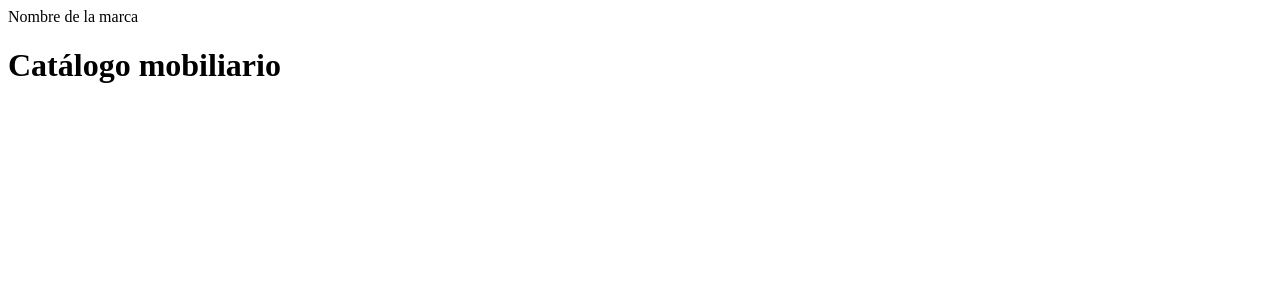
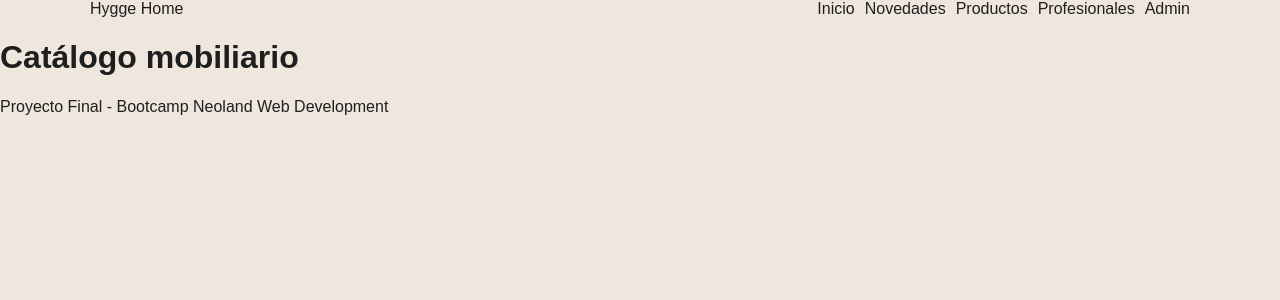
Before and after one commit to Albema1990/frontend-proyecto-mobiliario-alvaro-benitez, a React (Vite) app: page / in a window 1280 px wide. Shown: the top 300 px of the page. Built offline with nearby package versions, Linux system fonts and the light colour scheme.

Commit message:
CSS repaso y README documentación

```diff
--- a/src/components/Footer.jsx
+++ b/src/components/Footer.jsx
@@ -1,5 +1,9 @@
 function Footer (){
-    return (<footer></footer>);
+    return (<footer>
+        <div>
+            <p>Proyecto Final - Bootcamp Neoland Web Development</p>
+        </div>
+    </footer>);
 }
 
 export default Footer;
--- a/src/components/Header.jsx
+++ b/src/components/Header.jsx
@@ -3,8 +3,10 @@ import Navbar from "./Navbar";
 function Header() {
   return (
     <header>
-      <div>Nombre de la marca</div>
-      <Navbar />
+      <div className="header-content container">
+        <div>Hygge Home</div>
+        <Navbar />
+      </div>
     </header>
   );
 }
--- a/src/components/Navbar.jsx
+++ b/src/components/Navbar.jsx
@@ -1,5 +1,11 @@
 function Navbar(){
-    return (<nav></nav>);
+    return (<nav>
+        <a href="#">Inicio</a>
+        <a href="#">Novedades</a>
+        <a href="#">Productos</a>
+        <a href="">Profesionales</a>
+        <a href="#">Admin</a>
+    </nav>);
 }
 
 export default Navbar;
--- a/src/index.css
+++ b/src/index.css
@@ -0,0 +1,37 @@
+/*reset*/
+* {
+    box-sizing: border-box;
+}
+
+body {
+    margin: 0;
+    font-family: Arial, Helvetica, sans-serif;
+    background-color: #EFE6DD;
+    color: #1F1F1F;
+}
+
+a {
+    text-decoration: none;
+    color: inherit;
+}
+
+.container {
+    width: min(1100px, 90%);
+    margin: auto;
+}
+
+.header-content {
+    display: flex; /*para alinear los elementos*/
+    justify-content: space-between; /*para separar los elementos*/
+}
+
+.header-content nav {
+    display : flex; /*para alinear los enlaces*/
+    gap : 10px; /*para separar los enlaces*/
+}
+
+/* h1 {
+    height: 100px;
+    border: 5px solid red;
+    padding: 10px;
+} */
```
Also changed, not shown: 1 other file (tests, documents, lock files or other folders).
